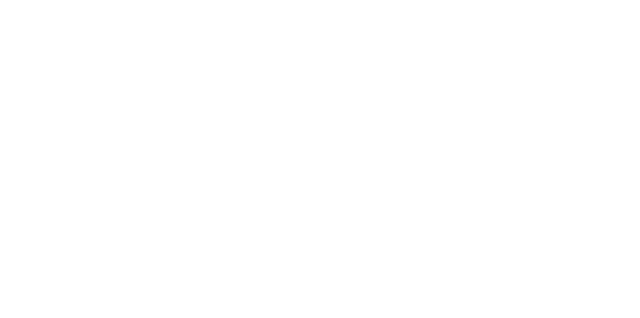
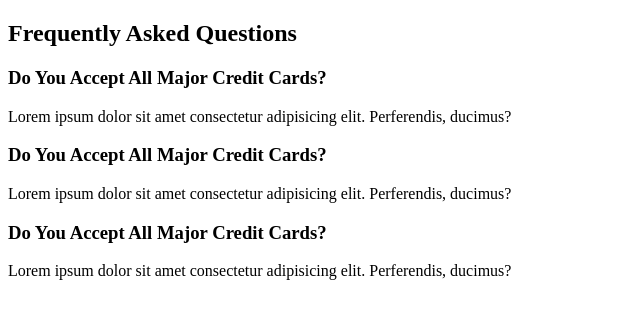
Before and after one commit to Greattie/faqs, a plain HTML site: page index.html in a window 1280 px wide. Shown: the whole page, without its empty margins (0-640 px from the left). Drawn offline with Linux system fonts and the light colour scheme.

Commit message:
created html structure

```diff
--- a/index.html
+++ b/index.html
@@ -9,7 +9,25 @@
     <title>FAQs</title>
 </head>
 <body>
+    <section class="wrapper">
+        <h1 class="header-text">Frequently Asked Questions</h1>
+        <div class="text">
+            <div class="question">
+                <h3>Do You Accept All Major Credit Cards?</h3>
+                <p>Lorem ipsum dolor sit amet consectetur adipisicing elit. Perferendis, ducimus?</p>
+            </div>
 
+            <div class="question">
+                <h3>Do You Accept All Major Credit Cards?</h3>
+                <p>Lorem ipsum dolor sit amet consectetur adipisicing elit. Perferendis, ducimus?</p>
+            </div>
+
+            <div class="question">
+                <h3>Do You Accept All Major Credit Cards?</h3>
+                <p>Lorem ipsum dolor sit amet consectetur adipisicing elit. Perferendis, ducimus?</p>
+            </div>
+        </div>
+    </section>
 
     <script src="script.js"></script>
 </body>
```
